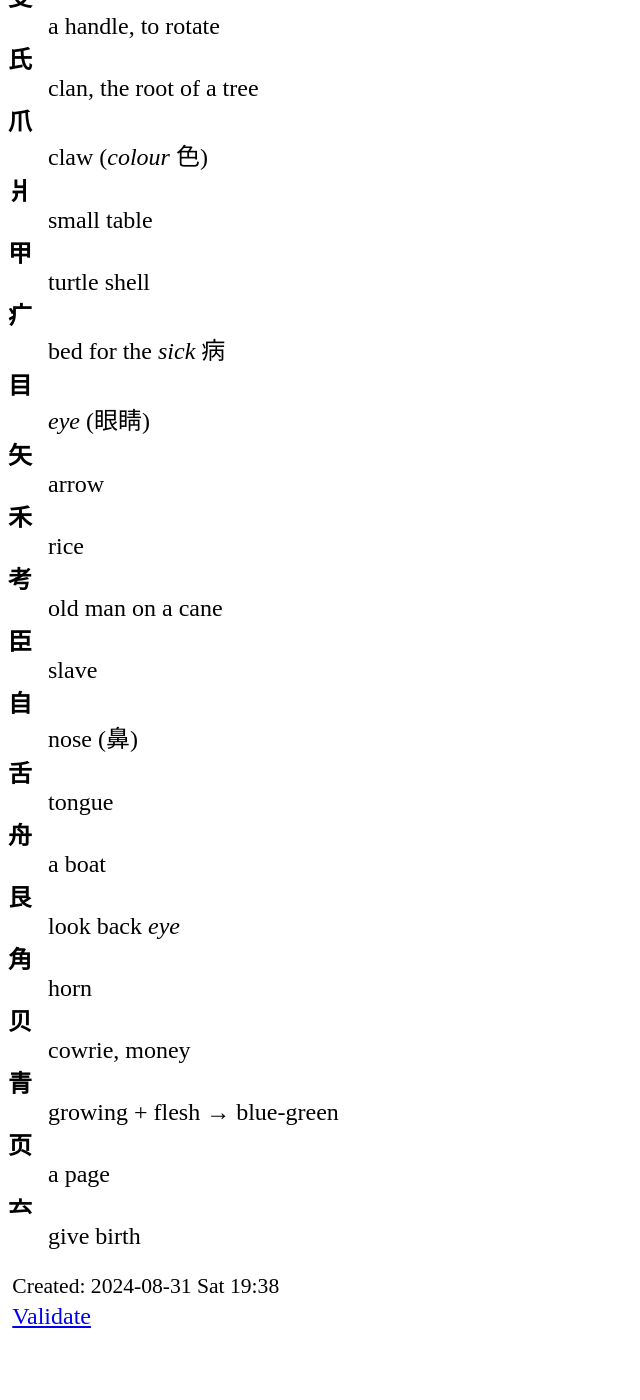
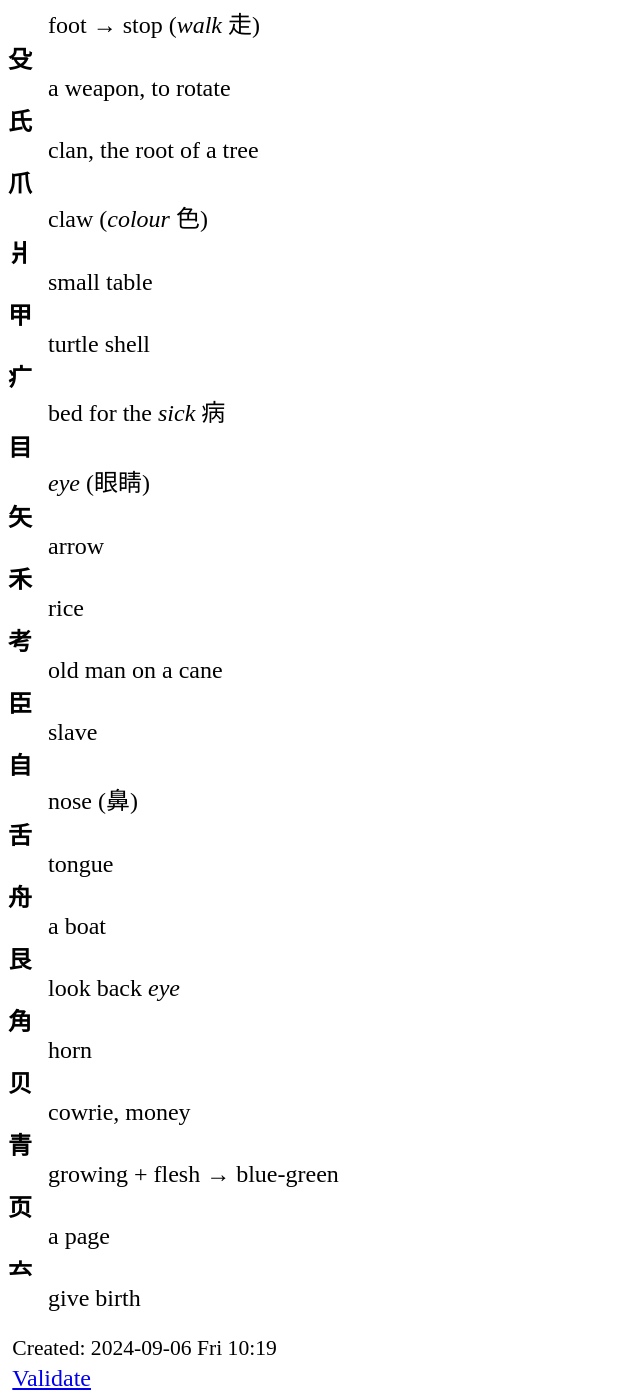
Before and after one commit to ssharoff/ssharoff.github.io, a Jekyll site: the page travel/chinese-phrasebook.html, which Jekyll copies as it is, in a window 1280 px wide and 1400 px high, scrolled down 12934 px. Shown: the whole window, without its empty margins (0-640 px from the left). Built offline with Jekyll 4.4.1, drawn with Linux system fonts in a browser that asks for light colours; before the commit the page ends 14272 px from its top, so only the background shows below that; some of the changed text lies outside the part shown.

Commit message:
dates and Calakmul

```diff
--- a/travel/chinese-phrasebook.html
+++ b/travel/chinese-phrasebook.html
@@ -3,7 +3,7 @@
 "http://www.w3.org/TR/xhtml1/DTD/xhtml1-strict.dtd">
 <html xmlns="http://www.w3.org/1999/xhtml" lang="en" xml:lang="en">
 <head>
-<!-- 2024-08-31 Sat 19:38 -->
+<!-- 2024-09-06 Fri 10:19 -->
 <meta http-equiv="Content-Type" content="text/html;charset=utf-8" />
 <meta name="viewport" content="width=device-width, initial-scale=1" />
 <title>Разговорник китайский</title>
@@ -39,7 +39,7 @@
   }
   pre.src {
     position: relative;
-    overflow: visible;
+    overflow: auto;
     padding-top: 1.2em;
   }
   pre.src:before {
@@ -51,7 +51,7 @@
     padding: 3px;
     border: 1px solid black;
   }
-  pre.src:hover:before { display: inline;}
+  pre.src:hover:before { display: inline; margin-top: 14px;}
   /* Languages per Org manual */
   pre.src-asymptote:before { content: 'Asymptote'; }
   pre.src-awk:before { content: 'Awk'; }
@@ -194,61 +194,38 @@
 </style>
 <style>*{font-size: x-large;}</style>
 <script type="text/javascript">
-/*
-@licstart  The following is the entire license notice for the
-JavaScript code in this tag.
-
-Copyright (C) 2012-2020 Free Software Foundation, Inc.
-
-The JavaScript code in this tag is free software: you can
-redistribute it and/or modify it under the terms of the GNU
-General Public License (GNU GPL) as published by the Free Software
-Foundation, either version 3 of the License, or (at your option)
-any later version.  The code is distributed WITHOUT ANY WARRANTY;
-without even the implied warranty of MERCHANTABILITY or FITNESS
-FOR A PARTICULAR PURPOSE.  See the GNU GPL for more details.
-
-As additional permission under GNU GPL version 3 section 7, you
-may distribute non-source (e.g., minimized or compacted) forms of
-that code without the copy of the GNU GPL normally required by
-section 4, provided you include this license notice and a URL
-through which recipients can access the Corresponding Source.
-
-
-@licend  The above is the entire license notice
-for the JavaScript code in this tag.
-*/
+// @license magnet:?xt=urn:btih:e95b018ef3580986a04669f1b5879592219e2a7a&dn=public-domain.txt Public Domain
 <!--/*--><![CDATA[/*><!--*/
      function CodeHighlightOn(elem, id)
      {
        var target = document.getElementById(id);
        if(null != target) {
-     elem.cacheClassElem = elem.className;
-     elem.cacheClassTarget = target.className;
-     target.className = "code-highlighted";
-     elem.className   = "code-highlighted";
+         elem.classList.add("code-highlighted");
+         target.classList.add("code-highlighted");
        }
      }
      function CodeHighlightOff(elem, id)
      {
        var target = document.getElementById(id);
-   if(elem.cacheClassElem)
-     elem.className = elem.cacheClassElem;
-   if(elem.cacheClassTarget)
-     target.className = elem.cacheClassTarget;
+       if(null != target) {
+         elem.classList.remove("code-highlighted");
+         target.classList.remove("code-highlighted");
+       }
      }
     /*]]>*///-->
+// @license-end
 </script>
 </head>
 <body>
 <div id="content">
 <h1 class="title">Разговорник китайский</h1>
-<div id="outline-container-org525572c" class="outline-2">
-<h2 id="org525572c"><span class="section-number-2">1</span> Интерфейсы</h2>
+<div id="outline-container-org255c4f5" class="outline-2">
+<h2 id="org255c4f5"><span class="section-number-2">1</span> Интерфейсы</h2>
 <div class="outline-text-2" id="text-1">
 <dl class="org-dl">
 <dt>Account</dt><dd>账户 zhànghù, 用户名 yònghùmíng</dd>
 <dt>Cancel</dt><dd>取消 qǔxiāo (fetch disappear)</dd>
+<dt>Click</dt><dd>点击 diǎnjī (point hit)</dd>
 <dt>Favourite</dt><dd>收藏夹 shōucáng jiā (receive store squeeze between)</dd>
 <dt>Login</dt><dd>登录 dēnglù</dd>
 <dt>Nearby</dt><dd>周边 zhōubiān (circle side)</dd>
@@ -260,8 +237,8 @@
 </dl>
 </div>
 </div>
-<div id="outline-container-orgc4a0ba1" class="outline-2">
-<h2 id="orgc4a0ba1"><span class="section-number-2">2</span> Коммуникация</h2>
+<div id="outline-container-orgaa52ebb" class="outline-2">
+<h2 id="orgaa52ebb"><span class="section-number-2">2</span> Коммуникация</h2>
 <div class="outline-text-2" id="text-2">
 <dl class="org-dl">
 <dt>до свида́ния</dt><dd>再见 zàijiàn</dd>
@@ -294,12 +271,12 @@
 </div>
 </div>
 
-<div id="outline-container-org9687132" class="outline-2">
-<h2 id="org9687132"><span class="section-number-2">3</span> Еда</h2>
+<div id="outline-container-org91330dd" class="outline-2">
+<h2 id="org91330dd"><span class="section-number-2">3</span> Еда</h2>
 <div class="outline-text-2" id="text-3">
 </div>
-<div id="outline-container-org3f0f8ea" class="outline-3">
-<h3 id="org3f0f8ea"><span class="section-number-3">3.1</span> Питьё</h3>
+<div id="outline-container-org97ba24b" class="outline-3">
+<h3 id="org97ba24b"><span class="section-number-3">3.1</span> Питьё</h3>
 <div class="outline-text-3" id="text-3-1">
 <dl class="org-dl">
 <dt>буты́лка</dt><dd>瓶子 píngzi: 并 side by side + 瓦 earthenware</dd>
@@ -321,8 +298,8 @@
 </div>
 </div>
 
-<div id="outline-container-orgdd9c68e" class="outline-3">
-<h3 id="orgdd9c68e"><span class="section-number-3">3.2</span> Ресторан</h3>
+<div id="outline-container-org9445093" class="outline-3">
+<h3 id="org9445093"><span class="section-number-3">3.2</span> Ресторан</h3>
 <div class="outline-text-3" id="text-3-2">
 <dl class="org-dl">
 <dt>Очень вкусно</dt><dd>非常好吃   fēicháng hào chī</dd>
@@ -384,8 +361,8 @@
 </div>
 </div>
 
-<div id="outline-container-org78f9ffa" class="outline-3">
-<h3 id="org78f9ffa"><span class="section-number-3">3.3</span> Фрукты и овощи</h3>
+<div id="outline-container-org098747b" class="outline-3">
+<h3 id="org098747b"><span class="section-number-3">3.3</span> Фрукты и овощи</h3>
 <div class="outline-text-3" id="text-3-3">
 <dl class="org-dl">
 <dt>арбу́з</dt><dd>西瓜   xīguā</dd>
@@ -415,8 +392,8 @@
 </div>
 </div>
 
-<div id="outline-container-org7f61fb7" class="outline-2">
-<h2 id="org7f61fb7"><span class="section-number-2">4</span> Магазин</h2>
+<div id="outline-container-org9ead8d7" class="outline-2">
+<h2 id="org9ead8d7"><span class="section-number-2">4</span> Магазин</h2>
 <div class="outline-text-2" id="text-4">
 <dl class="org-dl">
 <dt>дешево</dt><dd>便宜     piányí</dd>
@@ -432,8 +409,8 @@
 </div>
 </div>
 
-<div id="outline-container-org7675631" class="outline-2">
-<h2 id="org7675631"><span class="section-number-2">5</span> Размер</h2>
+<div id="outline-container-org0782539" class="outline-2">
+<h2 id="org0782539"><span class="section-number-2">5</span> Размер</h2>
 <div class="outline-text-2" id="text-5">
 <dl class="org-dl">
 <dt>короткий</dt><dd>短  duǎn</dd>
@@ -447,8 +424,8 @@
 </div>
 </div>
 
-<div id="outline-container-org10cbc66" class="outline-2">
-<h2 id="org10cbc66"><span class="section-number-2">6</span> Город</h2>
+<div id="outline-container-org4c76e46" class="outline-2">
+<h2 id="org4c76e46"><span class="section-number-2">6</span> Город</h2>
 <div class="outline-text-2" id="text-6">
 <dl class="org-dl">
 <dt>банкома́т</dt><dd>自动提款机 zìdòng tí kuǎn jī:</dd>
@@ -460,8 +437,8 @@
 </dl>
 </div>
 </div>
-<div id="outline-container-org8762844" class="outline-2">
-<h2 id="org8762844"><span class="section-number-2">7</span> Погода</h2>
+<div id="outline-container-org71aa95e" class="outline-2">
+<h2 id="org71aa95e"><span class="section-number-2">7</span> Погода</h2>
 <div class="outline-text-2" id="text-7">
 <dl class="org-dl">
 <dt>бу́ря</dt><dd></dd>
@@ -519,8 +496,8 @@
 </div>
 </div>
 
-<div id="outline-container-org7374614" class="outline-2">
-<h2 id="org7374614"><span class="section-number-2">8</span> Associations</h2>
+<div id="outline-container-org75574e4" class="outline-2">
+<h2 id="org75574e4"><span class="section-number-2">8</span> Associations</h2>
 <div class="outline-text-2" id="text-8">
 <dl class="org-dl">
 <dt>⺌</dt><dd>little</dd>
@@ -556,7 +533,7 @@
 <dt>更</dt><dd>to change</dd>
 <dt>朱</dt><dd>vermilion</dd>
 <dt>止</dt><dd>foot &rarr; stop (<i>walk</i> 走)</dd>
-<dt>殳</dt><dd>a handle, to rotate</dd>
+<dt>殳</dt><dd>a weapon, to rotate</dd>
 <dt>氏</dt><dd>clan, the root of a tree</dd>
 <dt>爪</dt><dd>claw (<i>colour</i> 色)</dd>
 <dt>爿</dt><dd>small table</dd>
@@ -581,8 +558,8 @@
 </div>
 </div>
 <div id="postamble" class="status">
-<p class="date">Created: 2024-08-31 Sat 19:38</p>
-<p class="validation"><a href="http://validator.w3.org/check?uri=referer">Validate</a></p>
+<p class="date">Created: 2024-09-06 Fri 10:19</p>
+<p class="validation"><a href="https://validator.w3.org/check?uri=referer">Validate</a></p>
 </div>
 </body>
 </html>
--- a/travel/chinese-phrasebook.org
+++ b/travel/chinese-phrasebook.org
@@ -247,7 +248,7 @@
  + 更 :: to change
  + 朱 :: vermilion
  + 止 :: foot \to stop (/walk/ 走)
- + 殳 :: a handle, to rotate
+ + 殳 :: a weapon, to rotate
  + 氏 :: clan, the root of a tree
  + 爪 :: claw (/colour/ 色)
  + 爿 :: small table
```
Also changed, not shown: other parts of travel/chinese-phrasebook.org (+1 -0 lines), travel/mexico-plans.org (+9 -13 lines), 1 other file. Lines whose indentation alone changed are shown as unchanged.
